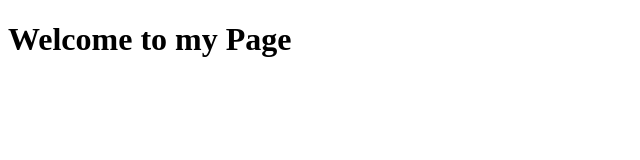
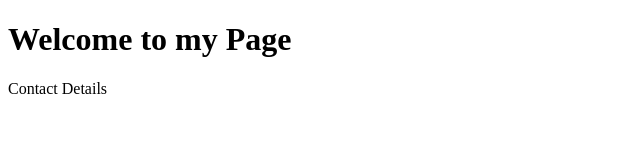
Before and after one commit to Yomnamagdi/my-project, a plain HTML site: page index.html in a window 1280 px wide. Shown: the whole page, without its empty margins (0-640 px from the left). Drawn offline with Linux system fonts and the light colour scheme.

Commit message:
Add footer

```diff
--- a/index.html
+++ b/index.html
@@ -7,3 +7,4 @@
 </body>
 </html>
 <h1>Welcome to my Page</h1>
+<footer>Contact Details</footer>
```
